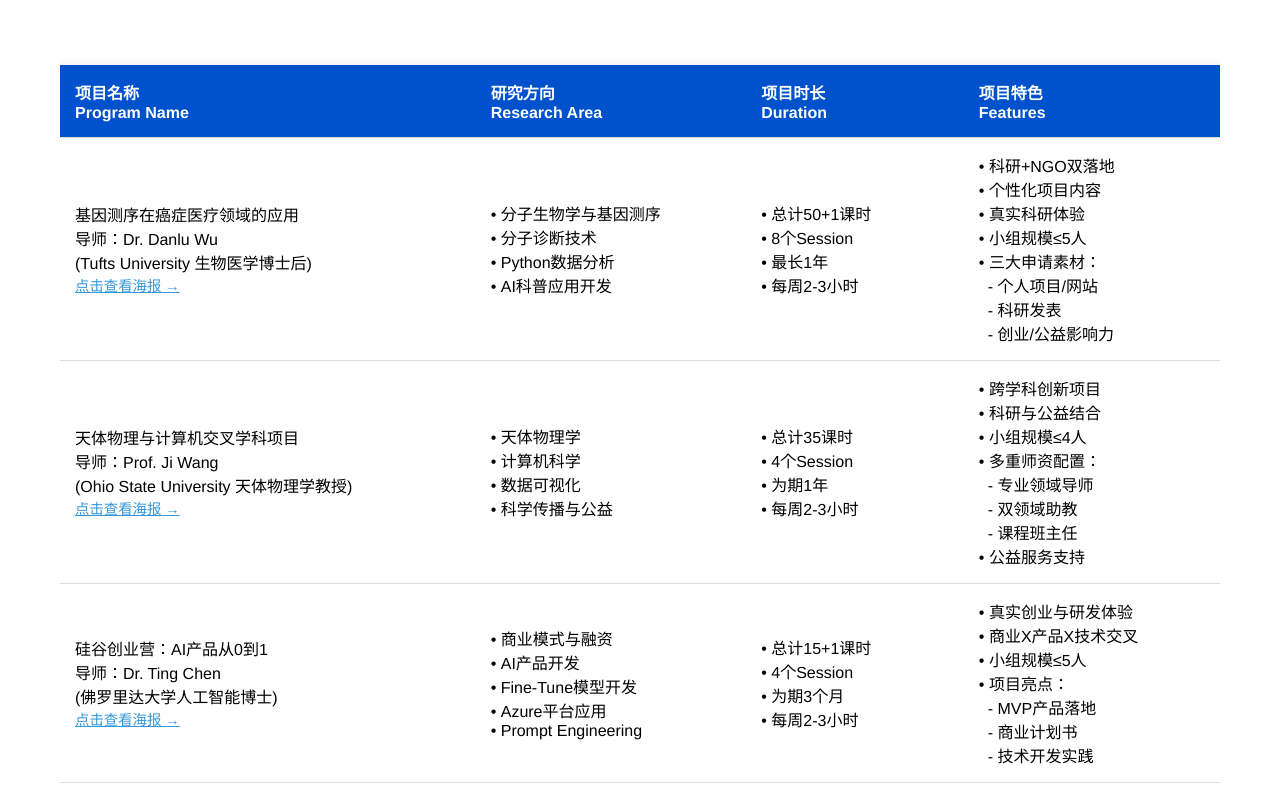
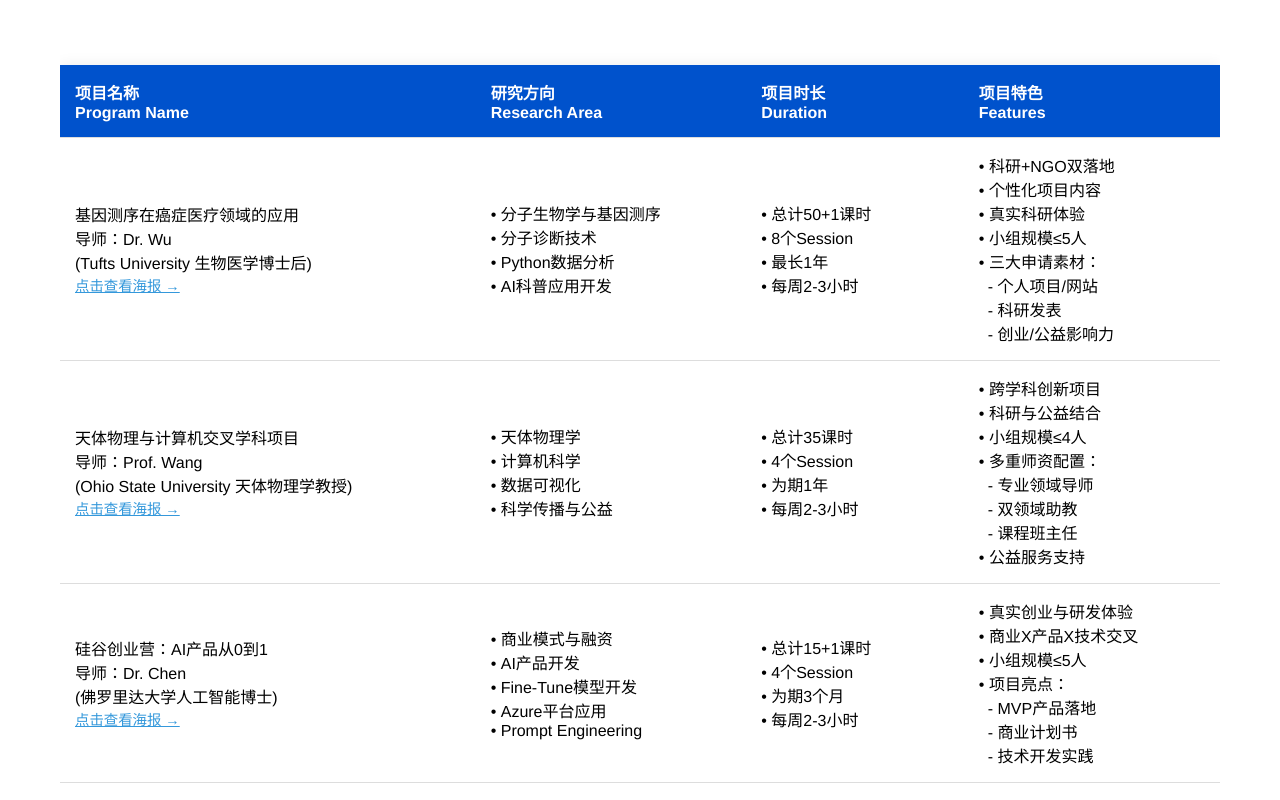
Before and after one commit to chenting011039/xplorifyai, a plain HTML site: page index.html in a window 1280 px wide. Shown: the part 3320-4120 px from the top of the page. Drawn offline with Linux system fonts and the light colour scheme.

Commit message:
Add untracked files

```diff
--- a/index.html
+++ b/index.html
@@ -1190,7 +1190,7 @@
                     <tbody>
                         <tr>
                             <td>基因测序在癌症医疗领域的应用<br>
-                                导师：Dr. Danlu Wu<br>
+                                导师：Dr. Wu<br>
                                 (Tufts University 生物医学博士后)<br>
                                 <a href="resource/poster1.jpg" target="_blank" style="color: #3498db; text-decoration: underline; font-size: 0.9em;">点击查看海报 →</a></td>
                             <td>• 分子生物学与基因测序<br>
@@ -1213,7 +1213,7 @@
 
                         <tr>
                             <td>天体物理与计算机交叉学科项目<br>
-                                导师：Prof. Ji Wang<br>
+                                导师：Prof. Wang<br>
                                 (Ohio State University 天体物理学教授)<br>
                                 <a href="resource/poster2.jpg" target="_blank" style="color: #3498db; text-decoration: underline; font-size: 0.9em;">点击查看海报 →</a></td>
                             <td>• 天体物理学<br>
@@ -1237,7 +1237,7 @@
                         <!-- Third Program (new) -->
                         <tr>
                             <td>硅谷创业营：AI产品从0到1<br>
-                                导师：Dr. Ting Chen<br>
+                                导师：Dr. Chen<br>
                                 (佛罗里达大学人工智能博士)<br>
                                 <a href="resource/poster3.jpg" target="_blank" style="color: #3498db; text-decoration: underline; font-size: 0.9em;">点击查看海报 →</a></td>
                             <td>• 商业模式与融资<br>
```
